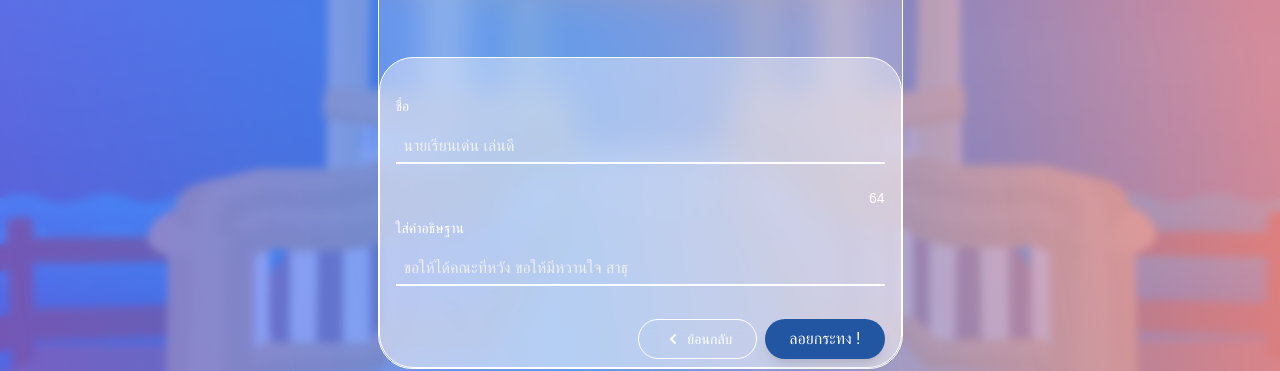
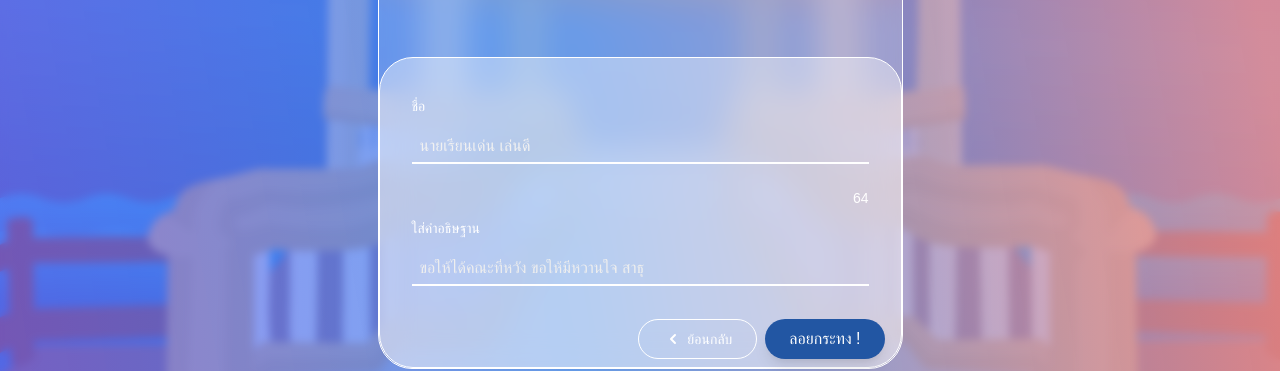
Before and after one commit to triamudomcmc/loy-kratong, a Next.js app: page / in a window 1280 px wide. Both pictures are taken after a click on the button "ถัดไป". Shown: the part 351-722 px from the top of the page. Built offline with nearby package versions, Linux system fonts and the light colour scheme; a web font is replaced by a local one; what next-bridge would draw is missing.

Commit message:
Fix design

```diff
--- a/src/components/Kratong/create.tsx
+++ b/src/components/Kratong/create.tsx
@@ -232,7 +232,7 @@ const CreateWish: NextPage<CreateWishProps> = ({ selected, wish, setWish, nextPa
           </div>
           <div className="flex flex-col relative z-10 justify-between border border-white bg-white bg-opacity-40 h-full rounded-[34px] w-full pb-2">
             <div>
-              <div className="flex flex-col space-y-2 justify-between w-full pt-6 px-4 max-h-[150px] sm:max-h-[240px] mt-3 overflow-y-auto">
+              <div className="flex flex-col space-y-2 justify-between w-full pt-6 px-4 sm:px-8 max-h-[150px] sm:max-h-[240px] mt-3 overflow-y-auto">
                 <div className="w-full">
                   <fieldset>
                     <label className="text-sm text-white" htmlFor="name">
--- a/src/components/Principal/create.tsx
+++ b/src/components/Principal/create.tsx
@@ -226,7 +226,7 @@ const CreateWish: NextPage<CreateWishProps> = ({ selected, wish, setWish, nextPa
           </div>
           <div className="flex flex-col relative z-10 justify-between border border-white bg-white bg-opacity-40 h-full rounded-[34px] w-full pb-2">
             <div>
-              <div className="flex flex-col space-y-2 justify-between w-full pt-6 px-4 max-h-[150px] sm:max-h-[175px] mt-3 overflow-y-auto">
+              <div className="flex flex-col space-y-2 justify-between w-full pt-6 px-4 sm:px-8 max-h-[150px] sm:max-h-[175px] mt-3 overflow-y-auto">
                 <div className="w-full">
                   <fieldset>
                     <label className="text-sm text-white" htmlFor="name">
@@ -243,7 +243,7 @@ const CreateWish: NextPage<CreateWishProps> = ({ selected, wish, setWish, nextPa
                           content: wish.content,
                         });
                       }}
-                      value={wish.name ?? ""}
+                      value={wish.name ?? "ผอ.วรรณดี นาคสุขปาน"}
                       className="block w-full mt-2 bg-transparent placeholder-[#f1f1f1] text-[#fff] outline-none border-b-2 border-white px-2 pt-2 pb-1 mb-4"
                       placeholder="ผอ.วรรณดี นาคสุขปาน"
                     />
```
